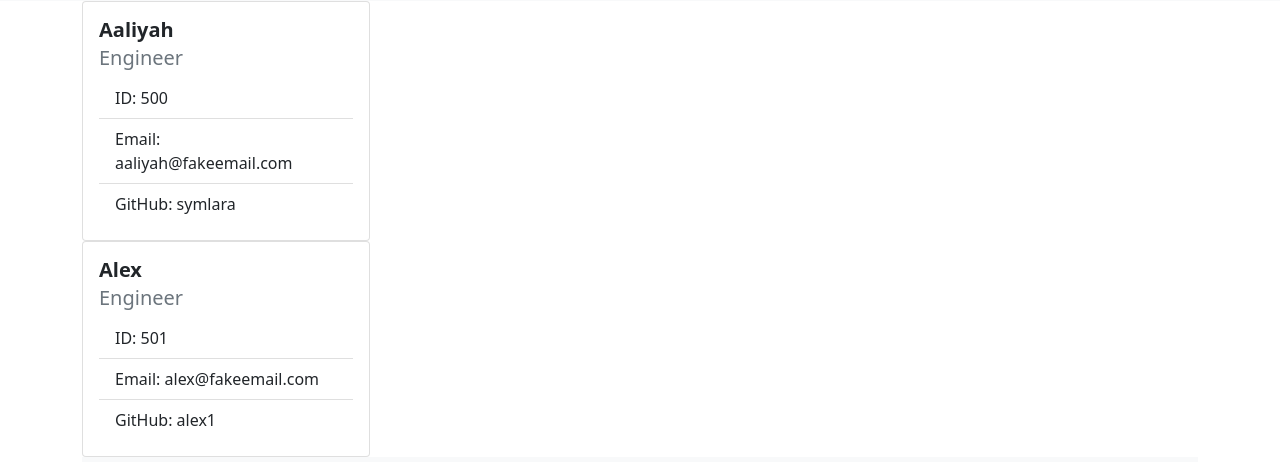
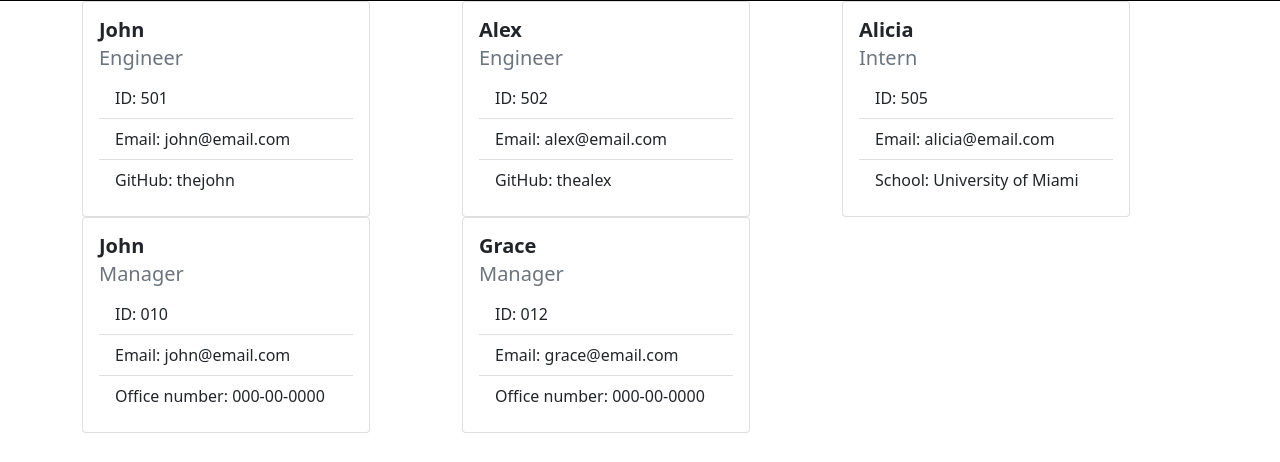
Before and after one commit to ilangrosstimerman/team-profile, a website: page src/team.html in a window 1280 px wide. Shown: the part 49-511 px from the top of the page. Drawn offline with nearby package versions, Linux system fonts and the light colour scheme.

Commit message:
update file name, index and team

```diff
--- a/index.js
+++ b/index.js
@@ -73,7 +73,7 @@ const addMember = () => {
 addMember();
 }else {
 let html = startHtml(members);
-                   finishHtml(html)
+// finishHtml(html)
 }
 });
 });
@@ -86,9 +86,18 @@ const addMember = () => {
 //     }
 //     finishHtml(html);
 // }
-
 function startHtml(members) {
 const html = `
+<!DOCTYPE html>
+    <html lang="en">
+    <head>
+        <meta charset="UTF-8">
+        <meta name="viewport" content="width=device-width, initial-scale=1.0">
+        <meta http-equiv="X-UA-Compatible" content="ie=edge">
+        <link href="https://cdn.jsdelivr.net/npm/bootstrap@5.0.0-beta2/dist/css/bootstrap.min.css" rel="stylesheet">
+        <title>Team Generator</title>
+    </head>
+    <body>
     <nav class="navbar navbar-light bg-light">
     <div class="container-fluid">
       <span class="navbar-brand mb-0 h1">My Team</span>
@@ -98,30 +107,28 @@ const html = `
 <div class="row">
 ${members}
 </div>
+</body>
+</html>
 `;
-fs.writeFile("./src.team.html", html, function(err) {
+fs.writeFile("./src/team.html", html, function(err) {
 if (err) {
 console.log(err);
 }
 });
 return html
 }
-function finishHtml(html) {
-    // const html = `</div>
-    // </div>
-
-    // </body>
-    // </html>`;
-
-    fs.appendFile("./src/team.html", html, function(err) {
-        if (err) {
-            console.log(err);
-        };
-      });
-     console.log("end");
-
-}
-
+// function finishHtml(html) {
+// // const html = `</div>
+// // </div>
+// // </body>
+// // </html>`;
+// fs.appendFile("./src/team.html", html, function(err) {
+// if (err) {
+// console.log(err);
+// };
+// });
+// console.log("end");
+// }
 // intializes app markup
 function initApp() {
 startHtml();
--- a/src/team.html
+++ b/src/team.html
@@ -8,52 +8,7 @@
         <title>Team Generator</title>
     </head>
     <body>
-    <nav class="navbar navbar-light bg-light">
-    <div class="container-fluid">
-      <span class="navbar-brand mb-0 h1">My Team</span>
-    </div>
-  </nav>
-<div class="container">
-<div class="row">
-<div class="row">
-            <div class="col-sm-4">
-            <div class="card" style="width: 18rem;">
-  <div class="card-body">
-    <h5 class="card-title"><strong>Aaliyah</strong></h5>
-    <h5 class="card-subtitle mb-2 text-muted">Engineer</h5>
-    <ul class="list-group list-group-flush">
-    <li class="list-group-item">ID: 500</li>
-    <li class="list-group-item">Email: aaliyah@fakeemail.com</li>
-    <li class="list-group-item">GitHub: symlara</li>
-
-    </ul>
-    </div>
-    </div>
-  </div>
-</div><div class="row">
-            <div class="col-sm-4">
-            <div class="card" style="width: 18rem;">
-  <div class="card-body">
-    <h5 class="card-title"><strong>Alex</strong></h5>
-    <h5 class="card-subtitle mb-2 text-muted">Engineer</h5>
-    <ul class="list-group list-group-flush">
-    <li class="list-group-item">ID: 501</li>
-    <li class="list-group-item">Email: alex@fakeemail.com</li>
-    <li class="list-group-item">GitHub: alex1</li>
-
-    </ul>
-    </div>
-    </div>
-  </div>
-</div>
-</div>
-</body>
-</html>
-
-
-
-
-    <nav class="navbar navbar-light bg-light">
+    <nav class="text-white navbar" style="background-color: #000;">
     <div class="container-fluid">
       <span class="navbar-brand mb-0 h1">My Team</span>
     </div>
@@ -64,11 +19,66 @@
           <div class="col-sm-4">
           <div class="card" style="width: 18rem;">
 <div class="card-body">
+  <h5 class="card-title"><strong>John </strong></h5>
+  <h5 class="card-subtitle mb-2 text-muted">Engineer</h5>
+  <ul class="list-group list-group-flush">
+  <li class="list-group-item">ID: 501</li>
+  <li class="list-group-item">Email: john@email.com</li>
+  <li class="list-group-item">GitHub: thejohn</li>
+
+  </ul>
+  </div>
+</div>
+</div>
+          <div class="col-sm-4">
+          <div class="card" style="width: 18rem;">
+<div class="card-body">
+  <h5 class="card-title"><strong>Alex</strong></h5>
+  <h5 class="card-subtitle mb-2 text-muted">Engineer</h5>
+  <ul class="list-group list-group-flush">
+  <li class="list-group-item">ID: 502</li>
+  <li class="list-group-item">Email: alex@email.com</li>
+  <li class="list-group-item">GitHub: thealex</li>
+
+  </ul>
+  </div>
+</div>
+</div><div class="col-sm-4">
+          <div class="card" style="width: 18rem;">
+          <div class="card-body">
+              <h5 class="card-title"><strong>Alicia</strong></h5>
+              <h5 class="card-subtitle mb-2 text-muted">Intern</h5>
+              <ul class="list-group list-group-flush">
+              <li class="list-group-item">ID: 505</li>
+              <li class="list-group-item">Email: alicia@email.com</li>
+              <li class="list-group-item">School: University of Miami</li>
+
+              </ul>
+              </div>
+       </div>
+  </div>
+          <div class="col-sm-4">
+          <div class="card" style="width: 18rem;">
+          <div class="card-body">
             <h5 class="card-title"><strong>John</strong></h5>
             <h5 class="card-subtitle mb-2 text-muted">Manager</h5>
             <ul class="list-group list-group-flush">
-              <li class="list-group-item">ID: 600</li>
-              <li class="list-group-item">Email: john@fakeemail.com</li>
+            <li class="list-group-item">ID: 010</li>
+            <li class="list-group-item">Email: john@email.com</li>
+            <li class="list-group-item">Office number: 000-00-0000</li>
+
+            </ul>
+            </div>
+            </div>
+        </div>
+          <div class="col-sm-4">
+          <div class="card" style="width: 18rem;">
+          <div class="card-body">
+            <h5 class="card-title"><strong>Grace</strong></h5>
+            <h5 class="card-subtitle mb-2 text-muted">Manager</h5>
+            <ul class="list-group list-group-flush">
+            <li class="list-group-item">ID: 012</li>
+            <li class="list-group-item">Email: grace@email.com</li>
             <li class="list-group-item">Office number: 000-00-0000</li>
 
             </ul>
@@ -76,3 +86,5 @@
             </div>
         </div>
 </div>
+</body>
+</html>
```
Also changed, not shown: dist/pageTemplate.js. Lines whose indentation alone changed are shown as unchanged.
